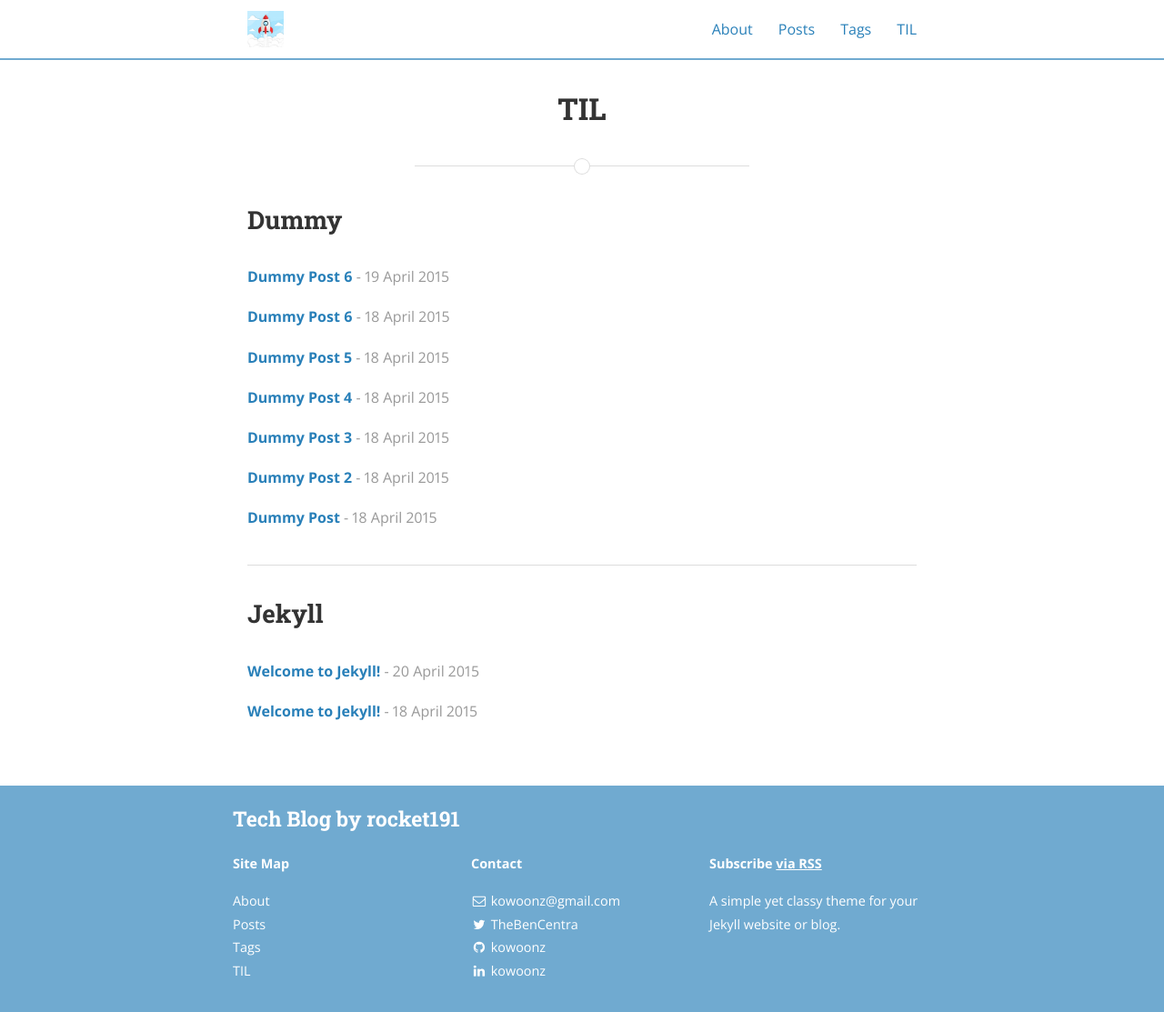
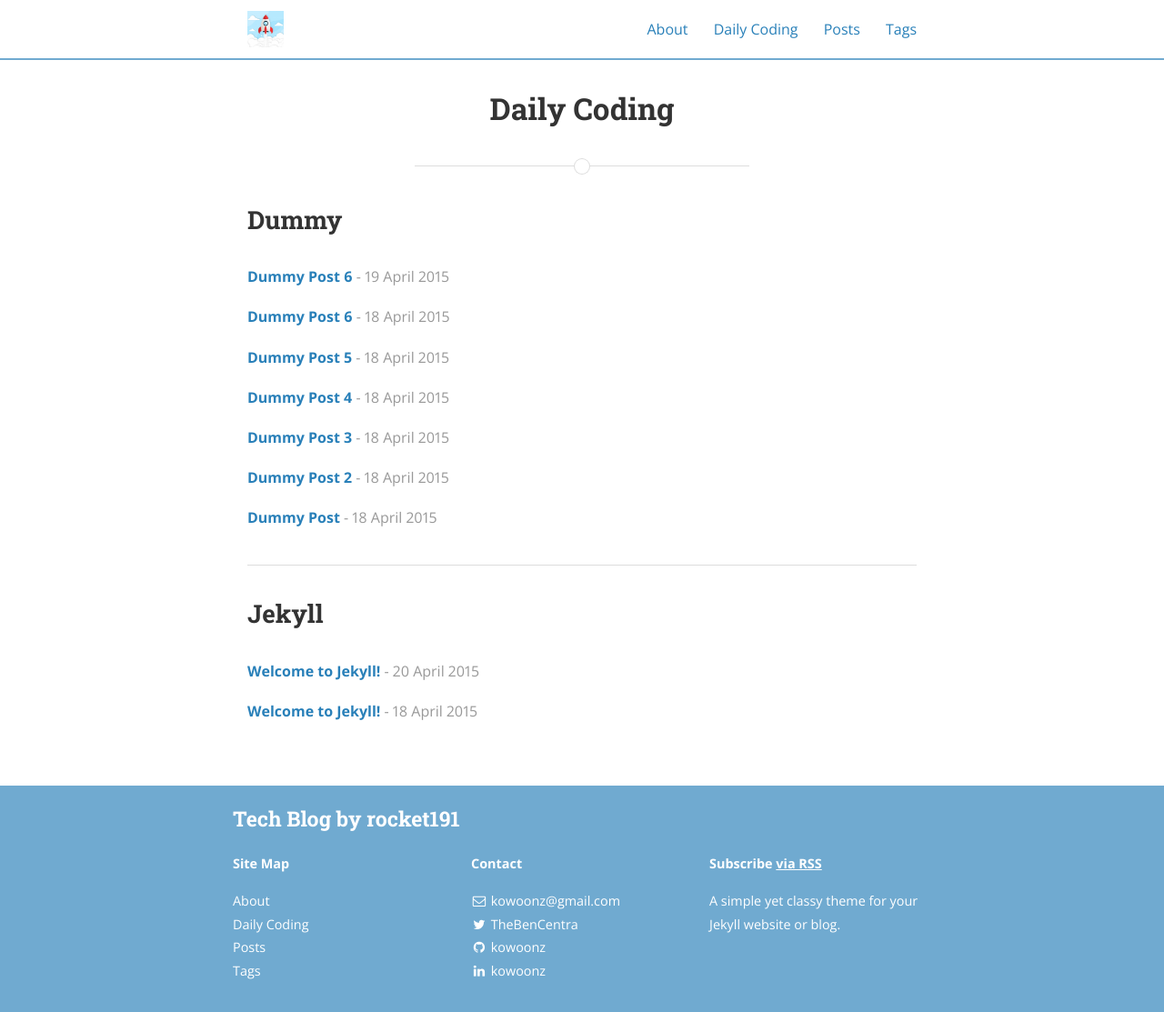
Before and after one commit to kowoonz/rocket191.github.io, a Jekyll site: the page built from daily.md, in a window 1280 px wide and 1113 px high. Shown: the whole window at 91% size. Built offline with Jekyll 4.4.1, drawn with Linux system fonts in a browser that asks for light colours; nearby versions of some CDN libraries.

```diff
--- a/_config.yml
+++ b/_config.yml
@@ -44,7 +44,7 @@
   layout: 'archive'
   permalinks:
     category: '/category/:name/'
-    tag: '/tag/:name/'
+    tag: '/tags/:name/'
 
 # Disqus comments
 # disqus_shortname: bencentra
--- a/til.md
+++ b/daily.md
@@ -1,7 +1,7 @@
 ---
 layout: page
-title: "TIL"
-permalink: /til/
+title: "Daily Coding"
+permalink: /coding/
 main_nav: true
 ---
 
```
